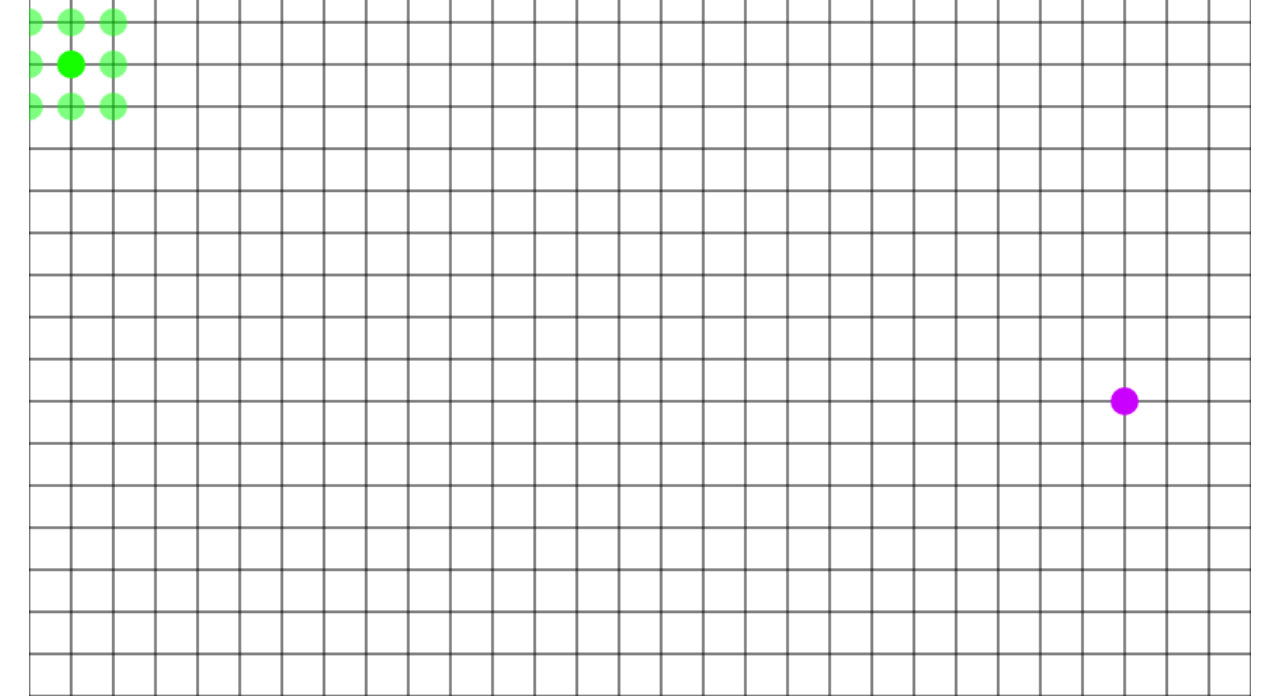
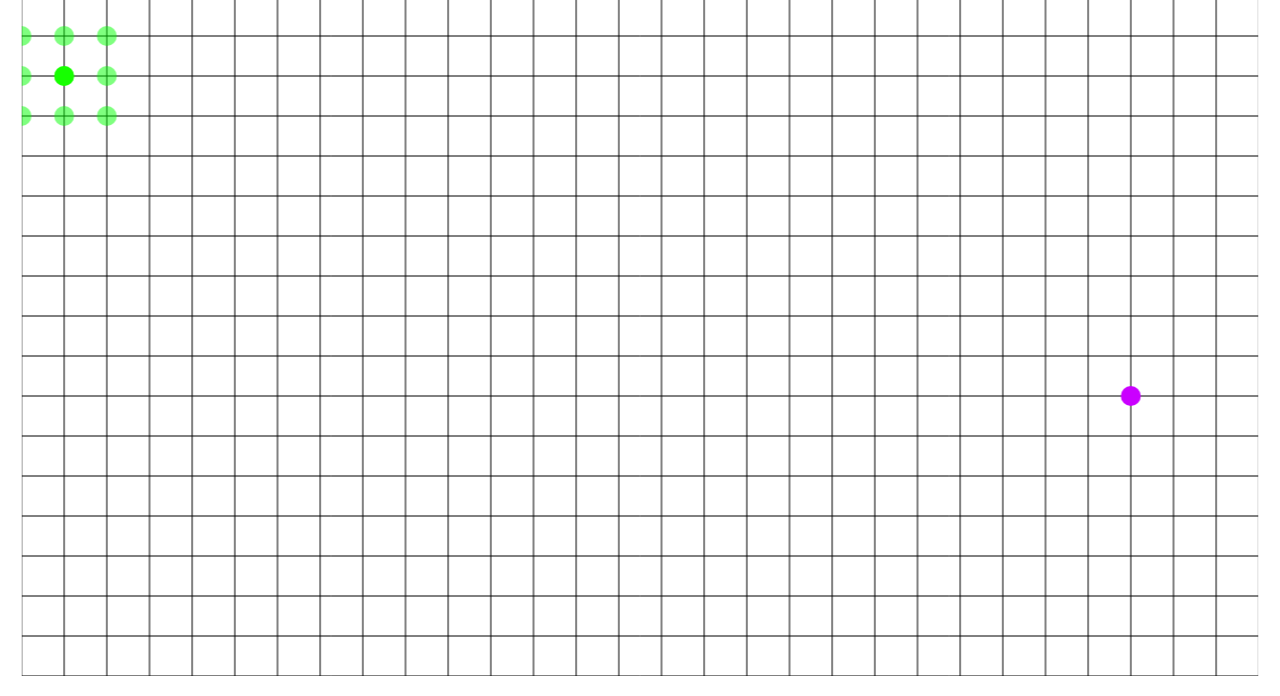
Before and after one commit to Azuras03/Racetrack, a website built with Vite: page index.html in a window 1280 px wide. Shown: the part 104-800 px from the top of the page. Built offline with nearby package versions, Linux system fonts and the light colour scheme.

Commit message:
Refactor du code pour une taille dynamique (non fonctionnel)

```diff
--- a/src/constants.js
+++ b/src/constants.js
@@ -5,6 +5,7 @@ const pathCanvas = document.getElementById("pathCanvas");
 const ctxPath = pathCanvas.getContext("2d");
 const gameCanvas = document.getElementById("gameCanvas");
 const ctxGame = gameCanvas.getContext("2d");
+const mainContainer = document.getElementById("main");
 const exportButton = document.getElementById("exportButton");
 const importButton = document.getElementById("importButton");
 const NUM_TILES_X = 30;
@@ -23,5 +24,6 @@ export {
     NUM_TILES_Y,
     trackDensity,
     exportButton,
-    importButton
+    importButton,
+    mainContainer
 }
--- a/src/script.js
+++ b/src/script.js
@@ -1,26 +1,22 @@
 import * as constants from './constants.js';
 import Player from './player.js';
 
-let WIDTH_TILE = 30
-let HEIGHT_TILE = 30
 
 let gridElements = [];
 let numberPlayers = 2;
 let players = [];
 let turn = 0;
 let moves = [];
+let WIDTH_TILE = 0
+let HEIGHT_TILE = 0
 
-constants.touchCanvas.width = (constants.NUM_TILES_X - 1) * WIDTH_TILE;
-constants.touchCanvas.height = (constants.NUM_TILES_Y - 1) * HEIGHT_TILE;
-constants.gameCanvas.width = (constants.NUM_TILES_X - 1) * WIDTH_TILE;
-constants.gameCanvas.height = (constants.NUM_TILES_Y - 1) * HEIGHT_TILE;
-constants.pathCanvas.width = (constants.NUM_TILES_X - 1) * WIDTH_TILE;
-constants.pathCanvas.height = (constants.NUM_TILES_Y - 1) * HEIGHT_TILE;
 
-const aspect = constants.touchCanvas.width / constants.touchCanvas.height; // Par exemple 16/9 ou 4/3
-updateSize();
+
+const aspect = constants.NUM_TILES_X / constants.NUM_TILES_Y; // Par exemple 16/9 ou 4/3
 
 createGame()
+updateResolution()
+initiateTurn();
 
 function createGame() {
     players = [];
@@ -33,33 +29,34 @@ function createGame() {
     // Initialisation de la grille
     fillGrid();
 
-    initiateTurn();
 }
 
 // Add event listener for window resize
-window.addEventListener('resize', updateSize);
+window.addEventListener('resize', updateResolution);
 
-function updateSize() {
-    const w = main.clientWidth;
-    const h = main.clientHeight;
-    if (w / h > aspect) {
-        // Trop large, on limite par la hauteur
-        constants.touchCanvas.style.height = h + 'px';
-        constants.touchCanvas.style.width = (h * aspect) + 'px';
-    } else {
-        // Trop haut, on limite par la largeur
-        constants.touchCanvas.style.width = w + 'px';
-        constants.touchCanvas.style.height = (w / aspect) + 'px';
-    }
+function updateResolution() {
+    WIDTH_TILE = document.documentElement.clientWidth / constants.NUM_TILES_X
+    HEIGHT_TILE = document.documentElement.clientHeight / constants.NUM_TILES_Y
+
+    constants.touchCanvas.width = WIDTH_TILE * (constants.NUM_TILES_X - 1)
+    constants.touchCanvas.height = HEIGHT_TILE * (constants.NUM_TILES_Y - 1)
+    constants.gameCanvas.width = WIDTH_TILE * (constants.NUM_TILES_X - 1)
+    constants.gameCanvas.height = HEIGHT_TILE * (constants.NUM_TILES_Y - 1)
+    constants.pathCanvas.width = WIDTH_TILE * (constants.NUM_TILES_X - 1)
+    constants.pathCanvas.height = HEIGHT_TILE * (constants.NUM_TILES_Y - 1)
+
+    // Faire un rendu en fonction de l'aspect ratio, pour que le canvas soit le plus grand tout en prenant la place possible sans stretch
+    const curentAspect = document.documentElement.clientWidth / document.documentElement.clientHeight;
+    renderCurrentGame()
 }
 
 constants.touchCanvas.addEventListener('click', (event) => {
     // Déterminer quelle intersection entre deux lignes a été cliquée. Genre le cadrillage, là où deux lignes se croisent.
     const rect = constants.touchCanvas.getBoundingClientRect();
     let x = (event.clientX - rect.left + WIDTH_TILE / 2) / WIDTH_TILE;
-    x = Math.floor(x * constants.touchCanvas.width / constants.touchCanvas.offsetWidth);
+    x = Math.floor(x * constants.touchCanvas.clientWidth / constants.touchCanvas.offsetWidth);
     let y = (event.clientY - rect.top + HEIGHT_TILE / 2) / HEIGHT_TILE;
-    y = Math.floor(y * constants.touchCanvas.height / constants.touchCanvas.offsetHeight);
+    y = Math.floor(y * constants.touchCanvas.clientHeight / constants.touchCanvas.offsetHeight);
 
     if (!players[turn].canMove(x, y)) {
         console.log(`Cannot move to (${x}, ${y})`);
@@ -120,11 +117,11 @@ function readSingleFileAndCreateTerrain(event) {
 }
 
 function renderCurrentGame() {
-    constants.ctxTouch.clearRect(0, 0, constants.touchCanvas.width, constants.touchCanvas.height);
+    constants.ctxGame.clearRect(0, 0, constants.touchCanvas.width, constants.touchCanvas.height);
     renderTerrain();
-    touchCanvas();
+    renderCanvas();
 
-    // constants.ctxTouch.clearRect(0, 0, constants.touchCanvas.width, constants.touchCanvas.height);
+    constants.ctxPath.clearRect(0, 0, constants.touchCanvas.width, constants.touchCanvas.height);
     for (let player of players) {
         renderPath(player);
         renderPlayer(player);
@@ -133,12 +130,12 @@ function renderCurrentGame() {
 }
 
 function renderTerrain() {
-    // constants.ctxTouch.clearRect(0, 0, constants.touchCanvas.width, constants.touchCanvas.height);
-    constants.ctxTouch.fillStyle = '#000000';
+    // constants.ctxGame.clearRect(0, 0, constants.touchCanvas.width, constants.touchCanvas.height);
+    constants.ctxGame.fillStyle = '#000000';
     for (let i = 0; i < constants.NUM_TILES_X * constants.trackDensity; i++) {
         for (let j = 0; j < constants.NUM_TILES_Y * constants.trackDensity; j++) {
             if (gridElements[i][j] === 1) {
-                constants.ctxTouch.fillRect(i * WIDTH_TILE / constants.trackDensity - WIDTH_TILE / (2 * constants.trackDensity),
+                constants.ctxGame.fillRect(i * WIDTH_TILE / constants.trackDensity - WIDTH_TILE / (2 * constants.trackDensity),
                     j * HEIGHT_TILE / constants.trackDensity - HEIGHT_TILE / (2 * constants.trackDensity),
                     WIDTH_TILE / constants.trackDensity,
                     HEIGHT_TILE / constants.trackDensity);
@@ -147,50 +144,50 @@ function renderTerrain() {
     }
 }
 
-function touchCanvas() {
-    constants.ctxTouch.strokeStyle = '#000000';
-    constants.ctxTouch.lineWidth = 1;
+function renderCanvas() {
+    constants.ctxGame.strokeStyle = '#000000';
+    constants.ctxGame.lineWidth = 1;
     for (let i = 0; i <= constants.NUM_TILES_X; i++) {
-        constants.ctxTouch.beginPath();
-        constants.ctxTouch.moveTo(i * WIDTH_TILE, 0);
-        constants.ctxTouch.lineTo(i * WIDTH_TILE, constants.touchCanvas.height);
-        constants.ctxTouch.stroke();
+        constants.ctxGame.beginPath();
+        constants.ctxGame.moveTo(i * WIDTH_TILE, 0);
+        constants.ctxGame.lineTo(i * WIDTH_TILE, constants.touchCanvas.height);
+        constants.ctxGame.stroke();
     }
     for (let j = 0; j <= constants.NUM_TILES_Y; j++) {
-        constants.ctxTouch.beginPath();
-        constants.ctxTouch.moveTo(0, j * HEIGHT_TILE);
-        constants.ctxTouch.lineTo(constants.touchCanvas.width, j * HEIGHT_TILE);
-        constants.ctxTouch.stroke();
+        constants.ctxGame.beginPath();
+        constants.ctxGame.moveTo(0, j * HEIGHT_TILE);
+        constants.ctxGame.lineTo(constants.touchCanvas.width, j * HEIGHT_TILE);
+        constants.ctxGame.stroke();
     }
 }
 
 function renderPath(player) {
-    constants.ctxTouch.strokeStyle = player.color;
-    constants.ctxTouch.lineWidth = 3;
+    constants.ctxPath.strokeStyle = player.color;
+    constants.ctxPath.lineWidth = 3;
 
-    constants.ctxTouch.beginPath();
-    constants.ctxTouch.moveTo(player.moves[0].x * WIDTH_TILE,
+    constants.ctxPath.beginPath();
+    constants.ctxPath.moveTo(player.moves[0].x * WIDTH_TILE,
         player.moves[0].y * HEIGHT_TILE);
     for (let move of player.moves) {
         // Draw a line from the move position to the current player position
-        constants.ctxTouch.lineTo(move.x * WIDTH_TILE,
+        constants.ctxPath.lineTo(move.x * WIDTH_TILE,
             move.y * HEIGHT_TILE);
-        constants.ctxTouch.stroke();
+        constants.ctxPath.stroke();
     }
 }
 
 function renderPlayerMoves(player) {
-    constants.ctxTouch.fillStyle = 'rgba(0, 255, 0, 0.5)';
+    constants.ctxPath.fillStyle = 'rgba(0, 255, 0, 0.5)';
     player.possibleMoves.forEach(move => {
-        constants.ctxTouch.beginPath();
-        constants.ctxTouch.arc(move.x * WIDTH_TILE, move.y * HEIGHT_TILE, 10, 0, Math.PI * 2);
-        constants.ctxTouch.fill();
+        constants.ctxPath.beginPath();
+        constants.ctxPath.arc(move.x * WIDTH_TILE, move.y * HEIGHT_TILE, 10, 0, Math.PI * 2);
+        constants.ctxPath.fill();
     });
 }
 
 function renderPlayer(player) {
-    constants.ctxTouch.fillStyle = player.color;
-    constants.ctxTouch.beginPath();
-    constants.ctxTouch.arc(player.position.x * WIDTH_TILE, player.position.y * HEIGHT_TILE, 10, 0, Math.PI * 2);
-    constants.ctxTouch.fill();
+    constants.ctxPath.fillStyle = player.color;
+    constants.ctxPath.beginPath();
+    constants.ctxPath.arc(player.position.x * WIDTH_TILE, player.position.y * HEIGHT_TILE, 10, 0, Math.PI * 2);
+    constants.ctxPath.fill();
 }
--- a/src/styles.css
+++ b/src/styles.css
@@ -20,11 +20,10 @@ body {
 }
 
 #touchCanvas {
-    display: block;
-    width: 100%;
-    height: 100%;
-    max-width: 100%;
-    max-height: 100%;
+    position: absolute;
+    top:50%;
+    left:50%;
+    transform: translate(-50%, -50%);
     z-index: 10;
 }
 
```
